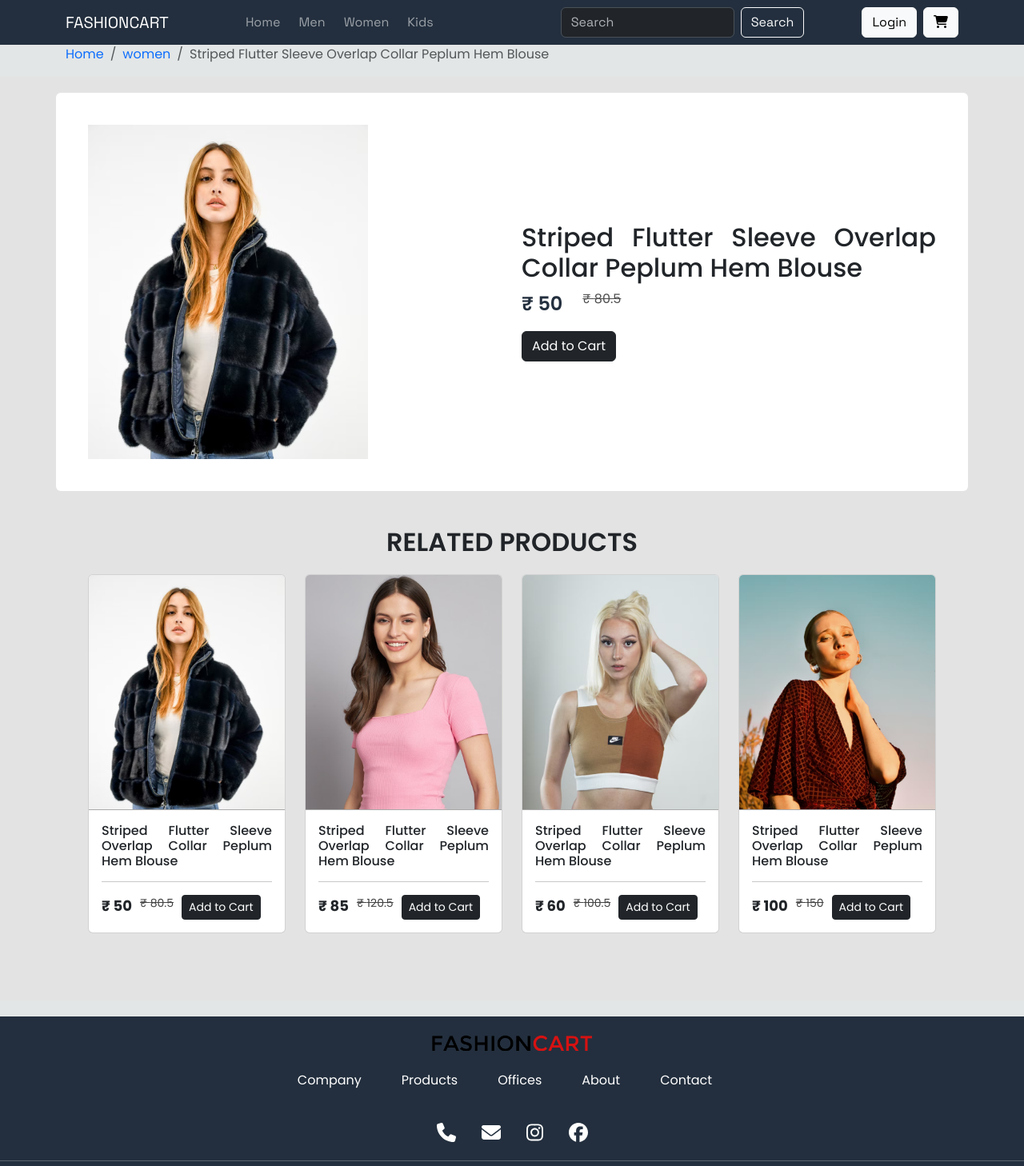
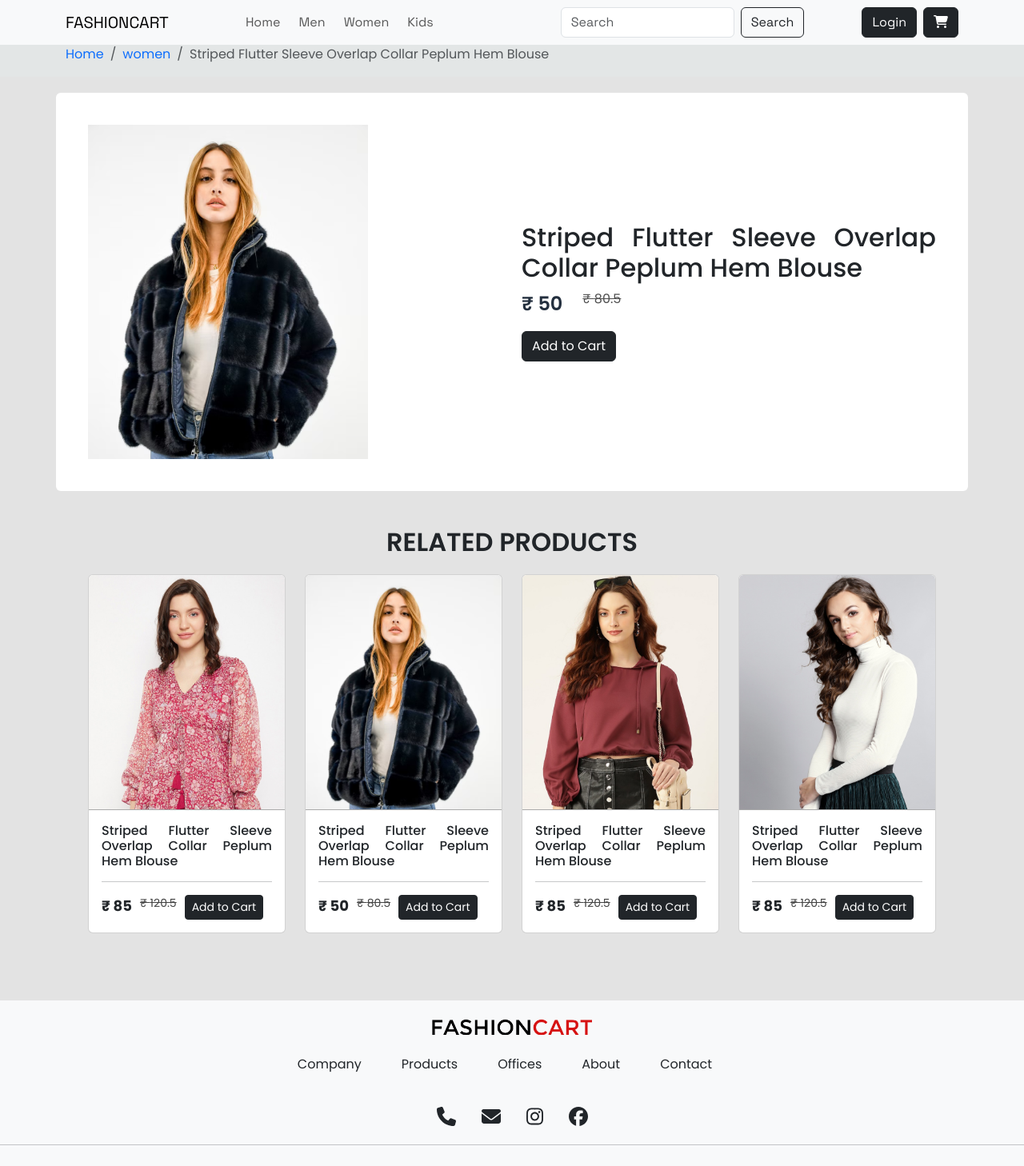
Before and after one commit to deepan-2002/react-ecommerce, a React (Create React App) app: page /product/1 in a window 1280 px wide. Shown: the top 1458 px of the page at 80% size. Built offline with nearby package versions, Linux system fonts and the light colour scheme.

Commit message:
Related product section updated with some UI modifications

```diff
--- a/src/components/CartItems/CartOffcanvas.css
+++ b/src/components/CartItems/CartOffcanvas.css
@@ -18,11 +18,6 @@
     display: none;
 }
 
-.offcanvas button{
-    border: none;
-    padding: 5px 5px;
-}
-
 .offcanvas .view-cart{
     position: absolute;
     bottom: 0;
--- a/src/components/Footer/Footer.css
+++ b/src/components/Footer/Footer.css
@@ -1,5 +1,4 @@
 footer{
-    margin: 20px 0 0 0;
     padding: 20px 0;
 }
 
--- a/src/components/Footer/Footer.js
+++ b/src/components/Footer/Footer.js
@@ -8,7 +8,7 @@ import { faEnvelope, faPhone } from '@fortawesome/free-solid-svg-icons'
 const Footer = () => {
   return (
     <>
-      <footer className='text-center bg'>
+      <footer className='text-center bg-light'>
         <img src={fashionCart} alt='Fashion Cart' className='img-fluid' width={'200px'} />
         <ul className='footer-list mt-4'>
           <a href='/'><li>Company</li></a>
--- a/src/components/Item/Item.css
+++ b/src/components/Item/Item.css
@@ -1,9 +1,18 @@
 .item-container{
     transition: 500ms;
+    overflow: hidden;
 }
 
 .card:hover{
     box-shadow: 4px 4px 5px #ccc;
+}
+
+.card img{
+    transition: transform 0.5s ease;
+}
+
+.card img:hover{
+     transform: scale(1.05);
 }
 
 .item-container .new-price{
--- a/src/components/Menu/Menu.js
+++ b/src/components/Menu/Menu.js
@@ -14,7 +14,7 @@ function Menu() {
   const handleShow = () => setShow(true);
 
   return (
-    <Navbar expand="lg" sticky="top" data-bs-theme="dark">
+    <Navbar expand="lg" sticky="top" className="bg-body-tertiary">
       <Container>
         <Navbar.Brand href="/">
           {/* <img src={fashioncart} alt="fashion-cart" width={'150px'} /> */}
@@ -35,14 +35,14 @@ function Menu() {
               className="me-2"
               aria-label="Search"
             />
-            <Button variant="outline-light">Search</Button>
+            <Button variant="outline-dark">Search</Button>
           </Form>
           <Link to="/login">
-            <Button variant="light" className="mt-2 mt-lg-0 me-2">
+            <Button variant="dark" className="mt-2 mt-lg-0 me-2">
               Login
             </Button>
           </Link>
-          <Button variant="light" className="mt-2 mt-lg-0" onClick={handleShow}>
+          <Button variant="dark" className="mt-2 mt-lg-0" onClick={handleShow}>
             <FontAwesomeIcon icon={faCartShopping} />
           </Button>
 
@@ -54,7 +54,7 @@ function Menu() {
               <CartItems />
               <div>
                 <Link to={'/cart'}>
-                  <button className='view-cart' onClick={handleClose}>View Cart</button>
+                  <button className='view-cart btn btn-dark' onClick={handleClose}>View Cart</button>
                 </Link>
               </div>
             </Offcanvas.Body>
--- a/src/components/ProductDisplay/ProductDisplay.js
+++ b/src/components/ProductDisplay/ProductDisplay.js
@@ -7,7 +7,21 @@ import { ShopContext } from '../../Context/ShopContext'
 
 const ProductDisplay = (props) => {
     const { product } = props
-    const { addToCart } = useContext(ShopContext)
+    const { addToCart, all_product } = useContext(ShopContext)
+
+    const getRandomItems = (category, count) => {
+        const categoryItems = all_product.filter(item => item.category === category);
+        const randomItems = [];
+        while (randomItems.length < count && categoryItems.length > 0) {
+            const randomIndex = Math.floor(Math.random() * categoryItems.length);
+            randomItems.push(categoryItems.splice(randomIndex, 1)[0]);
+            console.log(randomIndex);
+        }
+        console.log(randomItems);
+        return randomItems;
+    };
+
+    const relatedProducts = getRandomItems(product.category, 4);
 
     return (
         <>
@@ -23,7 +37,7 @@ const ProductDisplay = (props) => {
                                 <p className='new_price'>₹ {product.new_price}</p>
                                 <p className='old_price'>₹ {product.old_price}</p>
                             </div>
-                            <Button variant='dark' onClick={()=>addToCart(product.id)}>Add to Cart</Button>
+                            <Button variant='dark' onClick={() => addToCart(product.id)}>Add to Cart</Button>
                         </div>
                     </div>
                 </div>
@@ -34,7 +48,7 @@ const ProductDisplay = (props) => {
                         </p>
                     </div>
                     <div className='row justify-content-center'>
-                        {data_product.map((item, id) => (
+                        {relatedProducts.map((item, id) => (
                             <Item key={id} id={item.id} name={item.name} image={item.image} new_price={item.new_price} old_price={item.old_price} />
                         ))}
                     </div>
```
